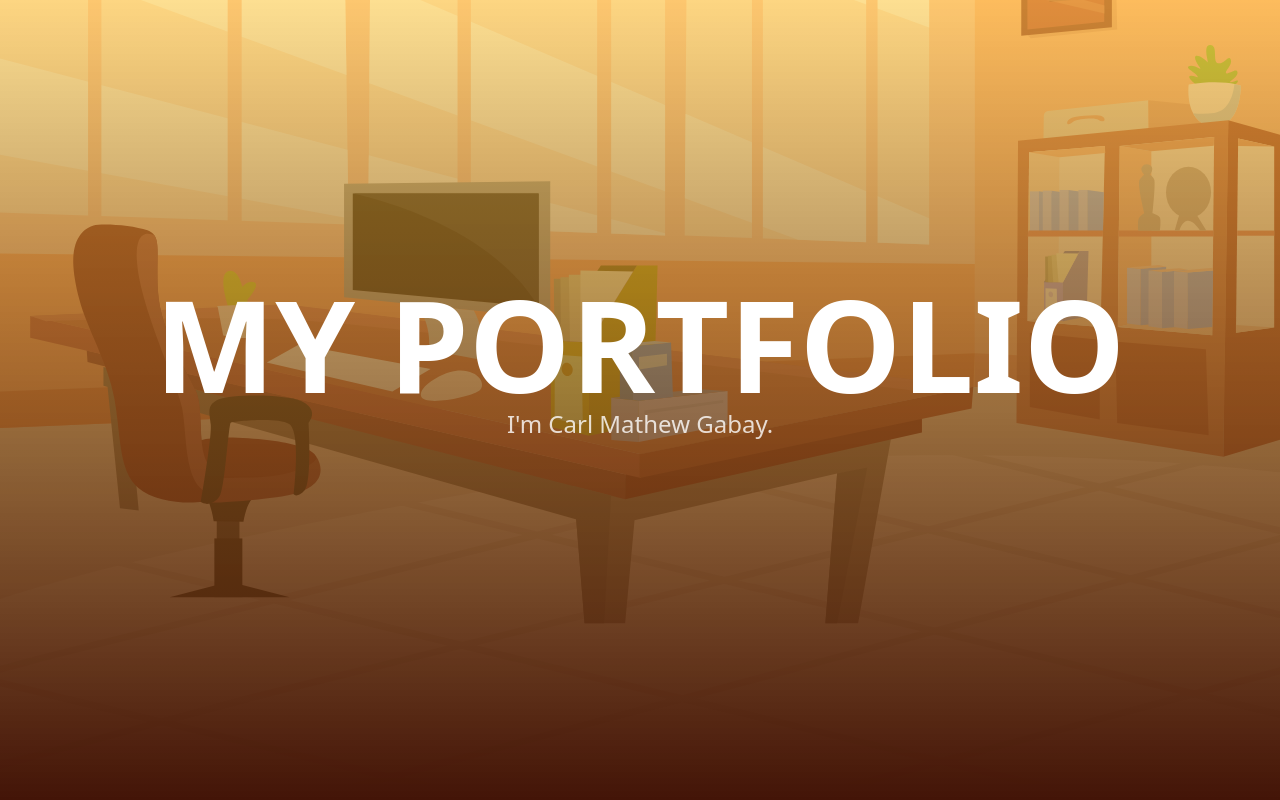
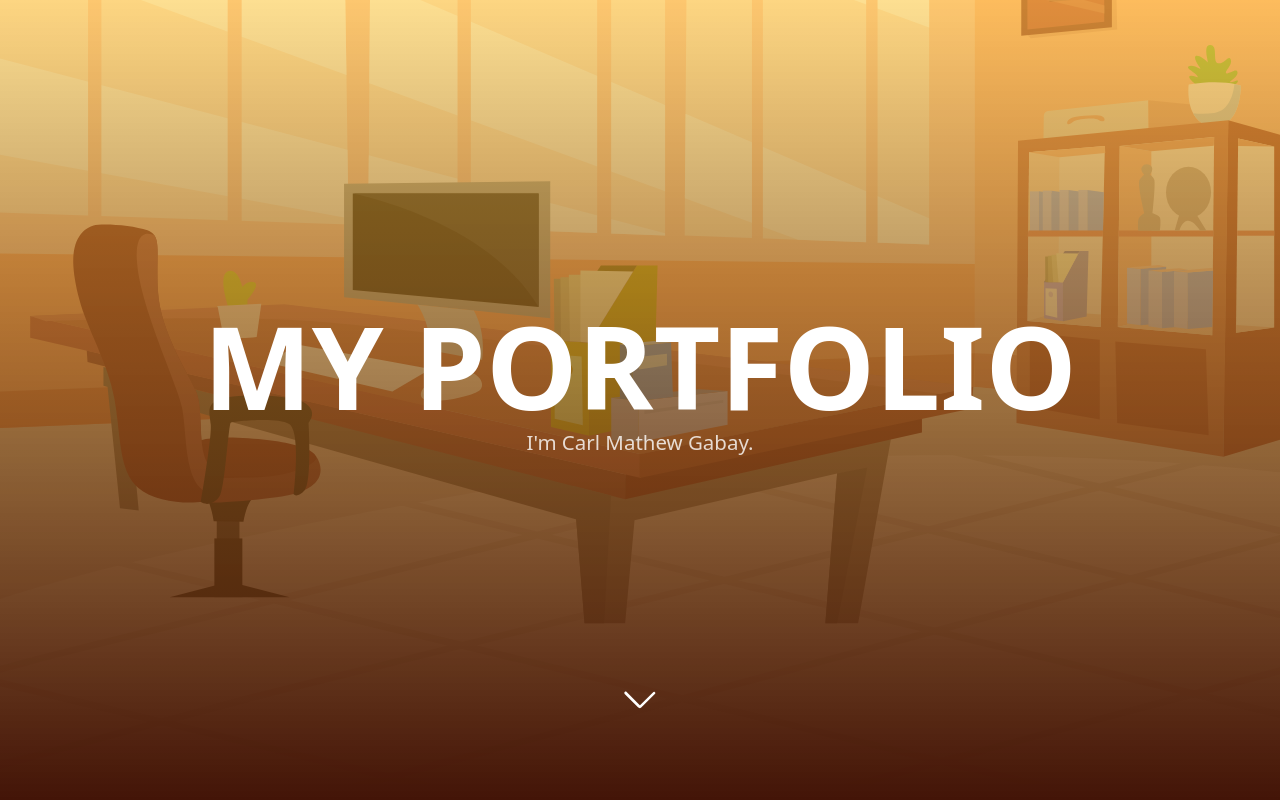
Before and after one commit to CarlM-69/portfolio, a React (Vite) app: page /#/Welcome/ in a window 1280 px wide. Shown: the top 800 px of the page. Built offline with nearby package versions, Linux system fonts and the light colour scheme.

Commit message:
compatibility fix

```diff
--- a/src/pages/Welcome/Welcome.css
+++ b/src/pages/Welcome/Welcome.css
@@ -20,23 +20,37 @@
 
 	.container:nth-of-type(1) {
 		@apply flex items-center flex-col;
-		@apply mt-[30vh];
+
+		@apply md:!mt-[30vh];
+		@apply mt-[40vh];
 	}
 
 	.container:nth-of-type(1) .main-title {
-		@apply text-9xl font-bold text-white uppercase;
+		@apply font-bold text-white uppercase;
+
+		@apply text-[12vw];
+		@apply sm:!text-[9vw];
 	}
 
 	.container:nth-of-type(1) .main-subtitle {
-		@apply text-2xl font-light text-white/80;
+		@apply font-light text-white/80;
+
+		@apply text-[4.5vw] mt-[-2.5vw];
+		@apply sm:!text-[1.6vw] sm:!mt-[-2vw];
 	}
 
 	.container:nth-of-type(1) .down-arrow {
-		@apply absolute bottom-72;
+		@apply absolute;
+
+		@apply bottom-[50%];
+		@apply sm:!bottom-[40%];
 	}
 
-	.container:nth-of-type(1) .down-arrow svg {
-		@apply aspect-square w-16 h-16;
+	.container:nth-of-type(1) .down-arrow img {
+		@apply aspect-square;
+
+		@apply w-5;
+		@apply sm:!w-10;
 	}
 
 	.container:nth-of-type(2) {
--- a/src/pages/Welcome/Welcome.jsx
+++ b/src/pages/Welcome/Welcome.jsx
@@ -7,9 +7,7 @@ export default function Welcome() {
 				<span className="main-title">MY PORTFOLIO</span>
 				<span className="main-subtitle" id="subtitle">I'm Carl Mathew Gabay.</span>
 				<div className="down-arrow">
-					<svg>
-						<use xlinkHref="/down-arrow.svg" />
-					</svg>
+					<img src="/down-arrow.svg" alt="arrow down indicator" draggable="false" />
 				</div>
 			</div>
 			<div className="container">
--- a/tailwind.config.js
+++ b/tailwind.config.js
@@ -1,4 +1,4 @@
-/** @type {import('tailwindcss').Config} */
+/** @type {import("tailwindcss").Config} */
 
 export default {
 	content: [
```
